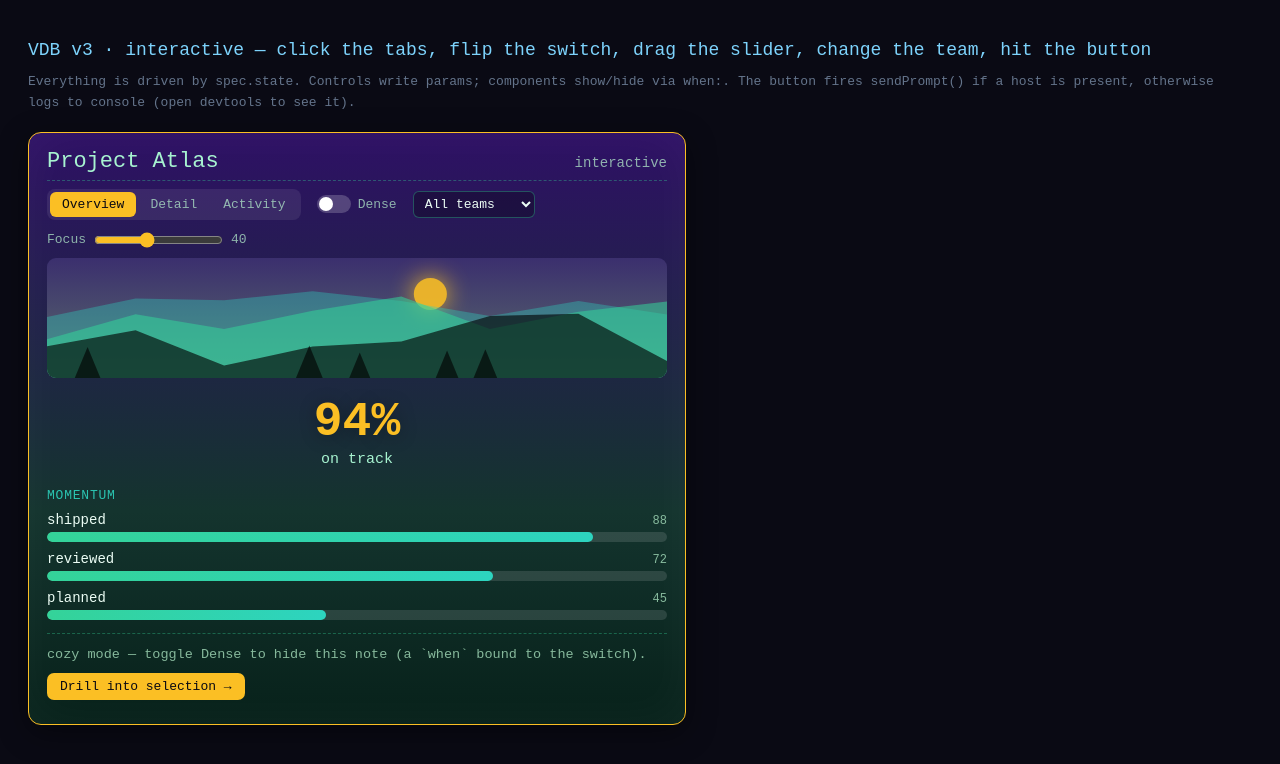
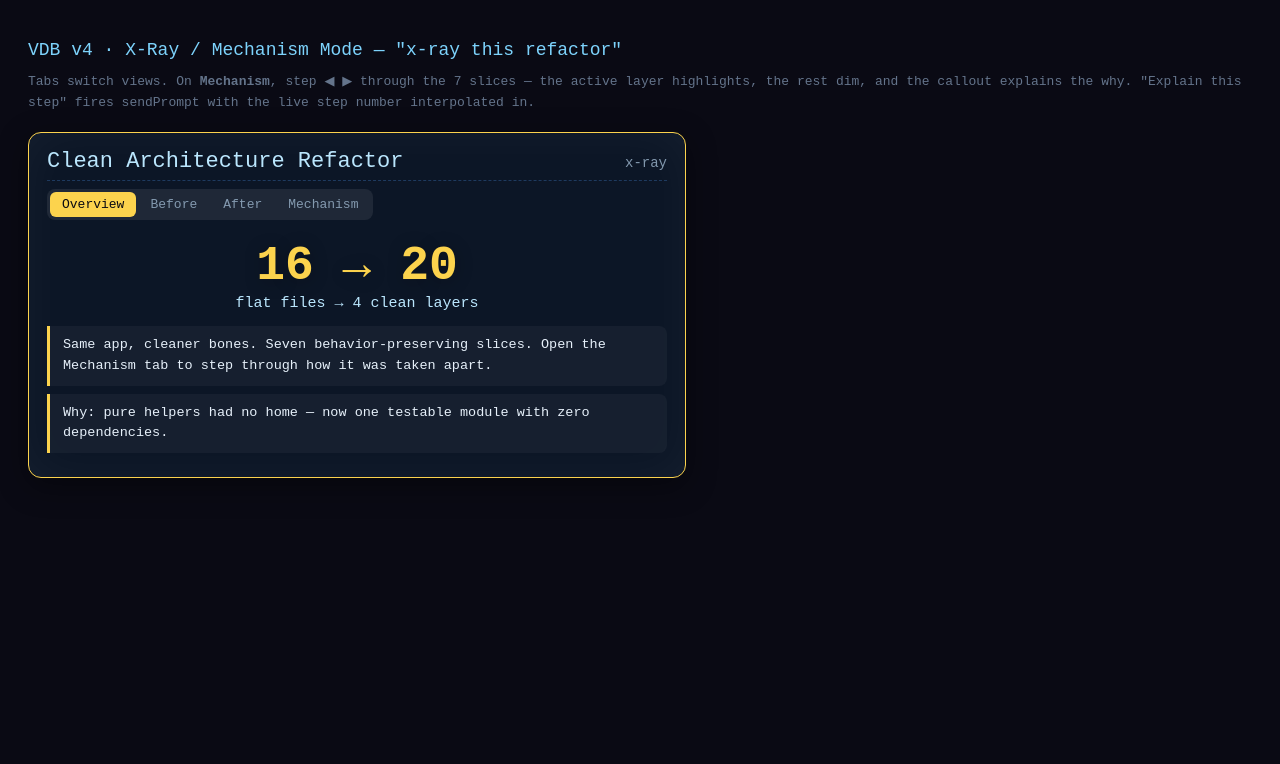
Before and after one commit to RussellBrb/vdb, a plain HTML site: page demo.html in a window 1280 px wide. Drawn offline with Linux system fonts and the light colour scheme.

Commit message:
v4: x-ray/mechanism mode — diagram, stepper, callout

```diff
--- a/demo.html
+++ b/demo.html
@@ -1,42 +1,57 @@
 <!DOCTYPE html><html lang="en"><head><meta charset="UTF-8">
-<meta name="viewport" content="width=device-width,initial-scale=1"><title>VDB v3 · interactive demo</title>
+<meta name="viewport" content="width=device-width,initial-scale=1"><title>VDB v4 · X-Ray / Mechanism Mode</title>
 <style>body{background:#0a0a14;margin:0;padding:28px;font-family:ui-monospace,monospace;color:#cbd5e1}
 h1{font-size:18px;color:#7dd3fc;font-weight:500}.hint{font-size:13px;color:#64748b;margin:10px 0 18px;line-height:1.6}</style></head>
 <body>
-  <h1>VDB v3 · interactive — click the tabs, flip the switch, drag the slider, change the team, hit the button</h1>
-  <div class="hint">Everything is driven by <code>spec.state</code>. Controls write params; components show/hide via <code>when:</code>. The button fires <code>sendPrompt()</code> if a host is present, otherwise logs to console (open devtools to see it).</div>
+  <h1>VDB v4 · X-Ray / Mechanism Mode — "x-ray this refactor"</h1>
+  <div class="hint">Tabs switch views. On <b>Mechanism</b>, step ◀ ▶ through the 7 slices — the active layer highlights, the rest dim, and the callout explains the why. "Explain this step" fires sendPrompt with the live step number interpolated in.</div>
   <div id="board"></div>
   <script src="./vdb.js"></script>
   <script>
     VDB('#board', {
-      theme:'twilight-forest', title:'Project Atlas', tag:'interactive',
-      state:{ view:'overview', dense:false, team:'all', focus:40 },
+      theme:'blueprint', title:'Clean Architecture Refactor', tag:'x-ray',
+      state:{ view:'overview', step:1 },
       components:[
         { type:'controls', items:[
-          { type:'tabs', param:'view', options:[{value:'overview',label:'Overview'},{value:'detail',label:'Detail'},{value:'activity',label:'Activity'}] },
-          { type:'toggle', param:'dense', label:'Dense' },
-          { type:'select', param:'team', options:[{value:'all',label:'All teams'},{value:'eng',label:'Engineering'},{value:'design',label:'Design'}] },
-          { type:'slider', param:'focus', label:'Focus', min:0, max:100, step:5 }
-        ]},
+          { type:'tabs', param:'view', options:[
+            {value:'overview',label:'Overview'},{value:'before',label:'Before'},
+            {value:'after',label:'After'},{value:'mechanism',label:'Mechanism'} ] } ]},
 
-        { when:'view==overview', type:'scene', motif:'forest', height:120 },
-        { when:'view==overview', type:'focal', value:'94%', label:'on track' },
-        { when:'view==overview', type:'bars', title:'momentum', items:[{label:'shipped',value:88},{label:'reviewed',value:72},{label:'planned',value:45}] },
+        { when:'view==overview', type:'focal', value:'16 → 20', label:'flat files → 4 clean layers' },
+        { when:'view==overview', type:'callout', text:'Same app, cleaner bones. Seven behavior-preserving slices. Open the Mechanism tab to step through how it was taken apart.' },
 
-        { when:'view==detail', type:'cards', items:[
-          {title:'Postgres',desc:'relational analytics',tag:'recommended',rec:true},
-          {title:'Mongo',desc:'document store',tag:'flexible'} ]},
-        { when:'view==detail', type:'comparison', title:'fit (A) vs ops (B)', items:[{label:'Postgres',a:92,b:30},{label:'Dynamo',a:35,b:20}] },
+        { when:'view==before', type:'diagram', layers:[
+          { tag:'js/', color:'var(--accent)', label:'16 flat files, concerns mixed',
+            sub:'config · auth · data · render · health · skills · modal · pulse · profile · …' } ]},
+        { when:'view==before', type:'callout', text:'One folder: data-fetching, DOM rendering, and pure logic all intermingle. Hard to test or reason about in isolation.' },
 
-        { when:'view==activity', type:'sparkline', title:'throughput', points:[4,6,5,9,7,11,9,13], caption:'commits / day' },
-        { when:'view==activity', type:'pipeline', title:'deploy', items:[{label:'test',state:'done'},{label:'build',state:'active'},{label:'prod',state:'queued'}] },
+        { when:'view==after', type:'diagram', layers:[
+          { tag:'APP',  label:'app · auth · controller', sub:'boot, wiring, orchestration' },
+          { tag:'VIEW', label:'render · detail · modal · pulse · profile · *-view', sub:'DOM rendering only' },
+          { tag:'IO',   label:'supabase · github · data', sub:'the only outward calls' },
+          { tag:'CORE', label:'format · state · config · similarity · health · skills', sub:'pure — no DOM / no IO' } ]},
+        { when:'view==after', type:'callout', text:'Dependencies point one way — downward. CORE depends on nothing, which makes it the easy part to test.' },
 
-        { when:'dense!=true', type:'note', text:'cozy mode — toggle Dense to hide this note (a `when` bound to the switch).' },
-        { when:'focus>=70', type:'note', text:'⚡ focus ≥ 70 — this note only appears when you drag the slider up (a `when` bound to the slider).' },
-
-        { type:'controls', items:[
-          { type:'button', label:'Drill into selection →', action:{ prompt:'drill into the selected team and timeframe' } }
-        ]},
+        { when:'view==mechanism', type:'controls', items:[
+          { type:'stepper', param:'step', steps:7, labels:[
+            'S1 · format','S2 · state','S3 · io','S4 · domain⟂view','S5 · data','S6 · store','S7 · folderize'] } ]},
+        { when:'view==mechanism', type:'diagram', active:'step', layers:[
+          { tag:'S1', step:1, label:'Extract pure utils → core/format.js' },
+          { tag:'S2', step:2, label:'NX store → core/state.js (config becomes pure constants)' },
+          { tag:'S3', step:3, label:'Supabase client + GitHub API → io/' },
+          { tag:'S4', step:4, label:'Split health & skills → core (pure) + view (DOM)' },
+          { tag:'S5', step:5, label:'data.js → loadProjects(); orchestration → app/controller' },
+          { tag:'S6', step:6, label:'Add subscribe()/emit() to the store' },
+          { tag:'S7', step:7, label:'Folderize into core / io / view / app' } ]},
+        { when:'step==1', type:'callout', text:'Why: pure helpers had no home — now one testable module with zero dependencies.' },
+        { when:'step==2', type:'callout', text:'Why: state stops hiding inside config; config is now just constants.' },
+        { when:'step==3', type:'callout', text:'Why: every outward call lives in one place — the app’s only door to the world.' },
+        { when:'step==4', type:'callout', text:'Why: domain logic stops touching the DOM, so it can be tested in isolation.' },
+        { when:'step==5', type:'callout', text:'Why: the data layer just returns data; the view wiring moves up. Clean seam.' },
+        { when:'step==6', type:'callout', text:'Why: data changes notify views through the store — data and view fully decoupled.' },
+        { when:'step==7', type:'callout', text:'Why: everything lands in four layers; the dependency direction is now enforced by structure.' },
+        { when:'view==mechanism', type:'controls', items:[
+          { type:'button', label:'Explain this step →', action:{ prompt:'Explain clean-architecture refactor slice S{step} in plain terms — what moved and why it mattered.' } } ]},
       ]
     });
   </script>
--- a/vdb.js
+++ b/vdb.js
@@ -1,5 +1,5 @@
 /* ════════════════════════════════════════════════════════════════════════════
-   VDB — Visual DashBoard engine  ·  v3 (interactive)
+   VDB — Visual DashBoard engine  ·  v4 (interactive + x-ray / mechanism mode)
      VDB('#el', { theme, title, subtitle, backdrop, decor, state, components:[...] })
    No dependencies. v3 adds interactivity, modelled on Vega-Lite's idea that
    interaction is STATE and every view is a pure function of it:
@@ -65,6 +65,13 @@
     .vdb-field select{background:rgba(0,0,0,.28);color:var(--ink);border:1px solid var(--line);border-radius:6px;padding:4px 7px;font:inherit}
     .vdb-field input[type=range]{accent-color:var(--accent)}
     .vdb-btn{background:var(--accent);color:#0a0a12;border:0;border-radius:7px;font:inherit;font-size:13px;padding:6px 13px;cursor:pointer}
+    .vdb-step{display:inline-flex;align-items:center;gap:10px;font-size:14px;color:var(--ink)}
+    .vdb-step button{background:rgba(255,255,255,.08);border:1px solid var(--line);color:var(--ink);border-radius:6px;font:inherit;padding:3px 11px;cursor:pointer}
+    .vdb-diagram{display:flex;flex-direction:column;gap:6px;margin:8px 0}
+    .vdb-layer{border:1px solid var(--line);border-radius:9px;padding:10px 13px;background:rgba(255,255,255,.03);transition:opacity .2s,border-color .2s,box-shadow .2s}
+    .vdb-layer.dim{opacity:.38}.vdb-layer.on{border-color:var(--accent);box-shadow:0 0 0 1px var(--accent);background:rgba(255,255,255,.06)}
+    .vdb-layer .ll{font-size:14px;color:var(--ink)}.vdb-layer .ls{font-size:12px;color:var(--muted);margin-top:2px}
+    .vdb-callout{border-left:3px solid var(--accent);background:rgba(255,255,255,.04);border-radius:0 8px 8px 0;padding:9px 13px;margin:8px 0;font-size:13.5px;color:var(--ink);line-height:1.55}
     @media (prefers-reduced-motion:reduce){.vdb *{transition:none!important;animation:none!important}}`;
     const el=document.createElement('style');el.id='vdb-styles';el.textContent=css;document.head.appendChild(el);
   }
@@ -99,6 +106,9 @@
     select(c){const st=c._state;return `<label class="vdb-field">${c.label?esc(c.label):''}<select data-vdb-select="${esc(c.param)}" data-focus="${esc(c.param)}" aria-label="${esc(c.label||c.param)}">${c.options.map(o=>{const v=o.value!=null?o.value:o,l=o.label!=null?o.label:o;return `<option value="${esc(v)}" ${st[c.param]==v?'selected':''}>${esc(l)}</option>`;}).join('')}</select></label>`;},
     slider(c){const v=c._state[c.param]!=null?c._state[c.param]:(c.min||0);return `<label class="vdb-field">${esc(c.label||c.param)} <input type="range" data-vdb-slider="${esc(c.param)}" data-focus="${esc(c.param)}" min="${c.min||0}" max="${c.max!=null?c.max:100}" step="${c.step||1}" value="${v}" aria-label="${esc(c.label||c.param)}"><span class="vdb-out">${esc(v)}</span></label>`;},
     button(c){return `<button class="vdb-btn" data-vdb-btn="${c._idx}" data-focus="btn${c._idx}">${esc(c.label||'Go')}</button>`;},
+    stepper(c){const p=c.param,n=c.steps||1,cur=c._state[p]||1,lbl=(c.labels&&c.labels[cur-1])?c.labels[cur-1]:(cur+' / '+n);return `<div class="vdb-step" data-focus="${esc(p)}"><button data-vdb-step="-1" data-p="${esc(p)}" data-n="${n}" aria-label="previous">\u25C0</button><span class="n">${esc(lbl)}</span><button data-vdb-step="1" data-p="${esc(p)}" data-n="${n}" aria-label="next">\u25B6</button></div>`;},
+    diagram(c){const cur=c.active?c._state[c.active]:null;return `<div class="vdb-diagram">${(c.layers||[]).map((L,i)=>{const on=cur!=null&&(L.step!=null?L.step:i+1)==cur;const cls=cur==null?'':(on?'on':'dim');return `<div class="vdb-layer ${cls}">${L.tag?`<span style="display:inline-block;min-width:50px;text-align:center;color:#06070f;background:${L.color||'var(--secondary)'};border-radius:4px;font-size:11px;padding:1px 6px;margin-right:8px">${esc(L.tag)}</span>`:''}<span class="ll">${esc(L.label)}</span>${L.sub?`<div class="ls">${esc(L.sub)}</div>`:''}</div>`;}).join('')}</div>`;},
+    callout(c){return `<div class="vdb-callout">${c.html||esc(c.text)}</div>`;},
   };
 
   const ATM={far:'opacity:.5;filter:saturate(.7)',mid:'opacity:.8',near:''};
@@ -125,7 +135,7 @@
 
     function hostAction(a){
       if(!a) return;
-      if(a.prompt){ if(typeof global.sendPrompt==='function') global.sendPrompt(a.prompt); else if(global.cowork&&global.cowork.sendPrompt) global.cowork.sendPrompt(a.prompt); else console.log('[vdb] prompt →',a.prompt); }
+      if(a.prompt){ var P=String(a.prompt).replace(/\{(\w+)\}/g,function(_,k){return state[k]!=null?state[k]:'';}); if(typeof global.sendPrompt==='function') global.sendPrompt(P); else if(global.cowork&&global.cowork.sendPrompt) global.cowork.sendPrompt(P); else console.log('[vdb] prompt →',P); }
       else if(a.tool){ if(global.cowork&&global.cowork.callMcpTool){ Promise.resolve(global.cowork.callMcpTool(a.tool,a.args||{})).then(()=>render()).catch(e=>console.error('[vdb] tool error',e)); } else console.log('[vdb] tool →',a.tool,a.args||{}); }
       else if(a.url){ if(typeof global.openLink==='function') global.openLink(a.url); else global.open(a.url,'_blank','noopener'); }
     }
@@ -153,6 +163,7 @@
         const tab=e.target.closest('[data-vdb-tab]'); if(tab){state[tab.dataset.vdbTab]=coerce(tab.dataset.v);render();return;}
         const tg=e.target.closest('[data-vdb-toggle]'); if(tg){state[tg.dataset.vdbToggle]=!state[tg.dataset.vdbToggle];render();return;}
         const bt=e.target.closest('[data-vdb-btn]'); if(bt){hostAction((el.__actions||[])[+bt.dataset.vdbBtn]);return;}
+        const stp=e.target.closest('[data-vdb-step]'); if(stp){const sp=stp.dataset.p,nn=+stp.dataset.n;state[sp]=Math.max(1,Math.min(nn,(state[sp]||1)+(+stp.dataset.vdbStep)));render();return;}
       });
       el.addEventListener('keydown',e=>{   /* arrow-key nav within a tablist */
         const tab=e.target.closest('[role=tab]'); if(!tab||(e.key!=='ArrowRight'&&e.key!=='ArrowLeft'))return;
@@ -168,7 +179,7 @@
     return el;
   }
 
-  VDB.version='v3';
+  VDB.version='v4';
   VDB.themes=Object.keys(THEMES);
   VDB.palette=resolveTheme;
   global.VDB=VDB;
```
Also changed, not shown: README.md.
